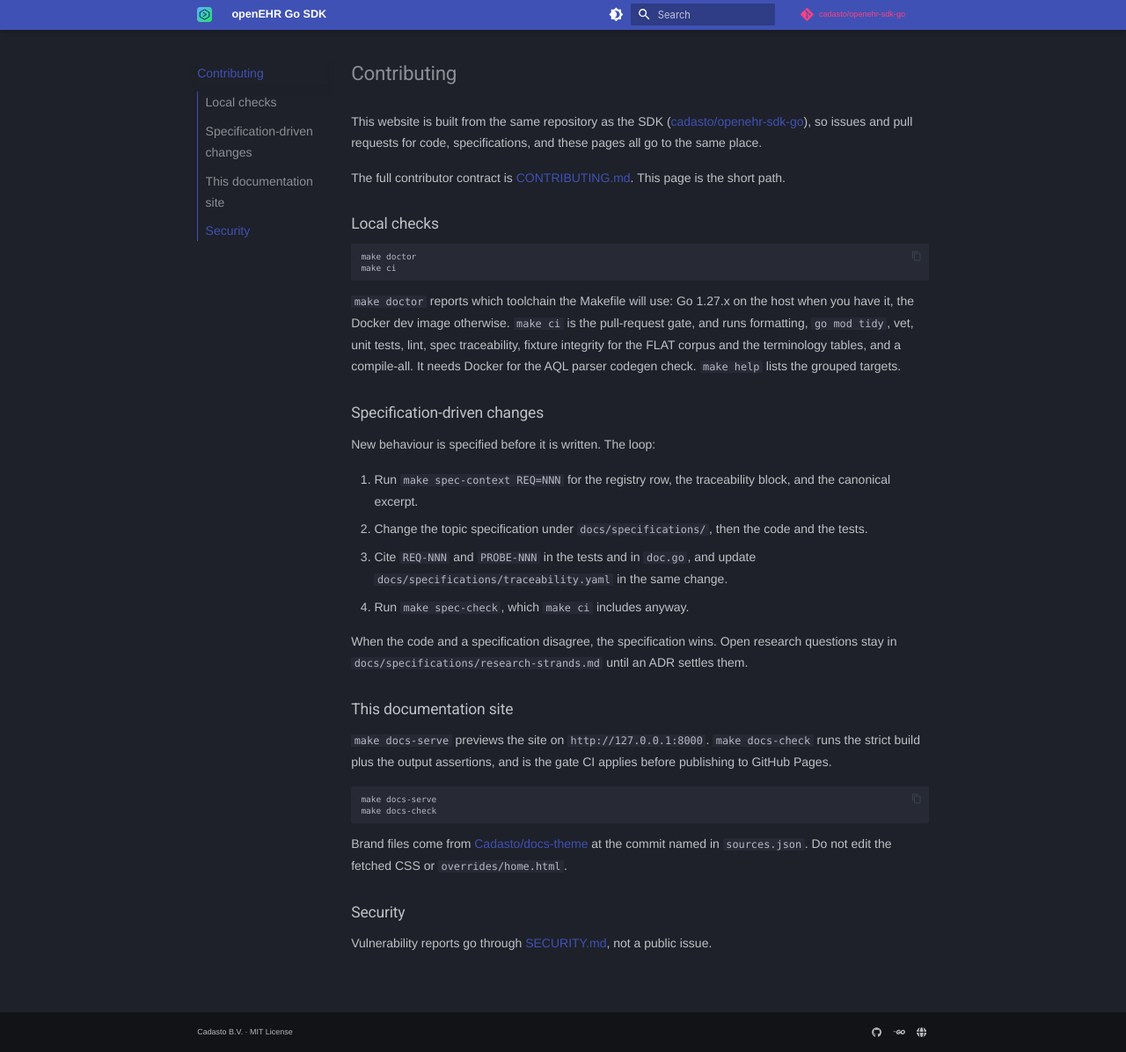
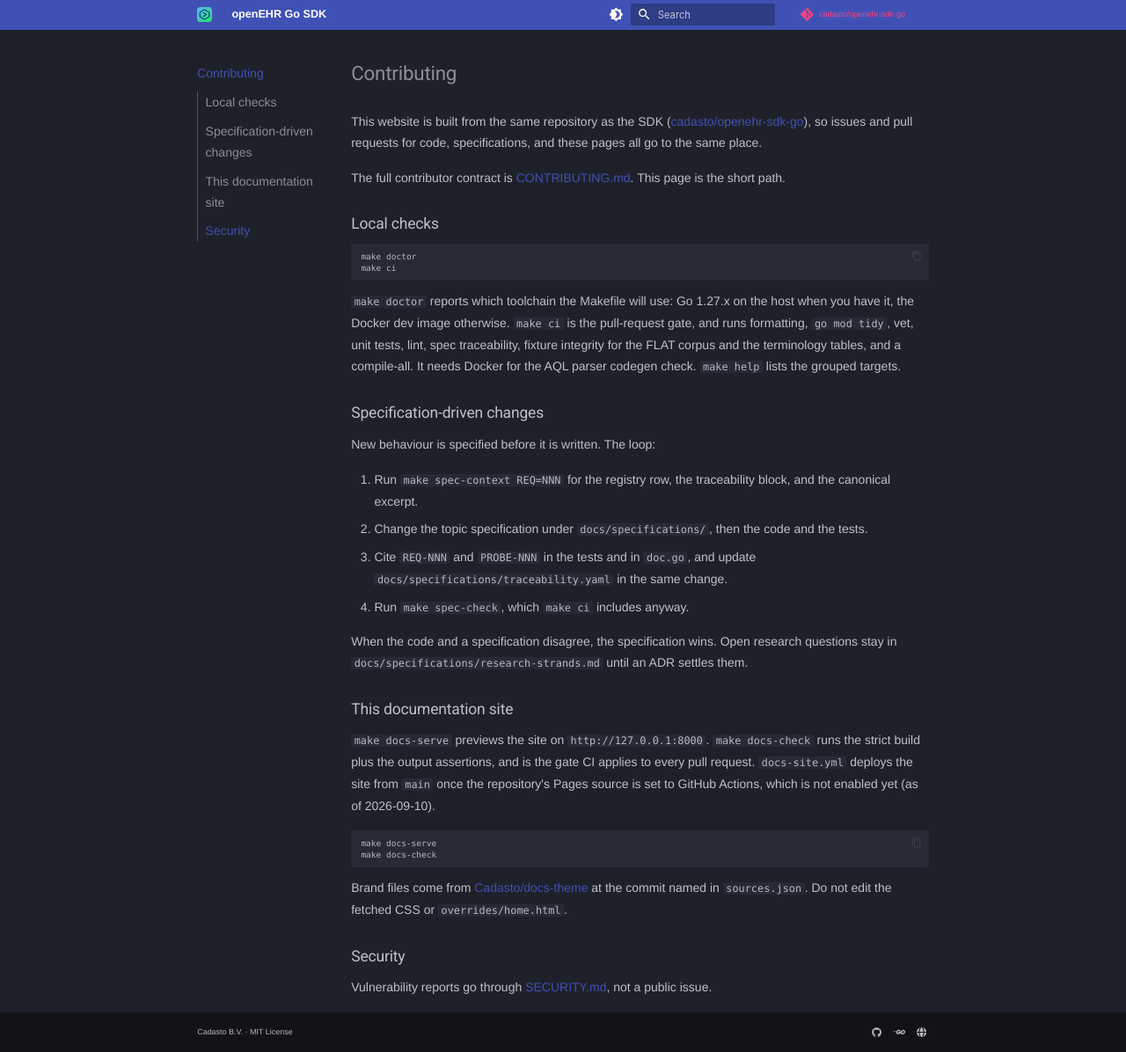
Before and after one commit to Cadasto/openehr-sdk-go, an MkDocs documentation site: the page built from pages/contributing.md, in a window 1280 px wide and 1196 px high. Shown: the whole window at 88% size. Built offline with MkDocs 1.6.1 and Material for MkDocs 9.7.7, drawn with Linux system fonts in a browser that asks for light colours; nearby versions of some CDN libraries; library files that are not in the unit come from our copies; plug-ins that fetch from the network failed and are left out; comment, search, counter and statistics services are not loaded.

Commit message:
docs: give deployment-target status one home and align the Pages wording
The Which CDR table on the site was the only place naming FerroEHR and
Better Platform status, while the roadmap's Deployment targets section
is where status lives. The roadmap now carries a row for each: FerroEHR
Partial, with the two environment variables the Live probes read and
the replay prefix, and Better Platform Deferred, because ADR 0014 rules
the camelCase variant out rather than postponing it.

README, roadmap, ci.md and the site's Contributing page each described
GitHub Pages publishing differently, and two of them read as if the
site were already live. The repository has no Pages source configured
and no environments, so all four now say the same thing: docs-check
gates every pull request, and docs-site.yml deploys from main once the
Pages source is set to GitHub Actions.

Assisted-by: Claude Code (claude-fable-5-1)

````diff
--- a/pages/contributing.md
+++ b/pages/contributing.md
@@ -49,7 +49,9 @@ ADR settles them.
 
 `make docs-serve` previews the site on `http://127.0.0.1:8000`.
 `make docs-check` runs the strict build plus the output assertions, and is the
-gate CI applies before publishing to GitHub Pages.
+gate CI applies to every pull request. `docs-site.yml` deploys the site from
+`main` once the repository's Pages source is set to GitHub Actions, which is
+not enabled yet (as of 2026-09-10).
 
 ```bash
 make docs-serve
````
Also changed, not shown: README.md (+1 -1 lines), docs/ci.md (+1 -1 lines), docs/roadmap.md (+3 -1 lines).
